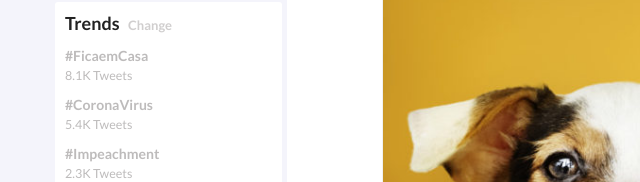
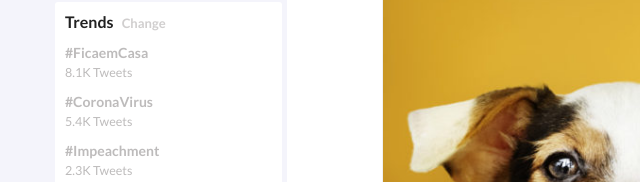
Before and after one commit to ChristySchott/react-twitter, a React app: page / in a window 1280 px wide. Shown: the part 257-439 px from the top of the page, 35-675 px from the left. Built offline with nearby package versions, Linux system fonts and the light colour scheme.

Commit message:
Update Trend.css

```diff
--- a/src/components/Sidebar/Trend/Trend.css
+++ b/src/components/Sidebar/Trend/Trend.css
@@ -3,7 +3,7 @@
     border-radius: 3px;
 }
 .trend-title {
-    font-size: 18px;
+    font-size: 16px;
     margin-bottom: 5px;
 }
 
```
